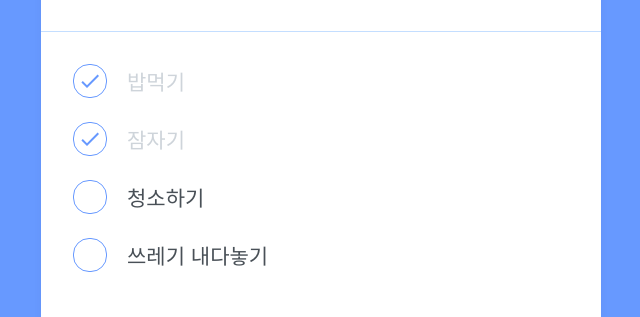
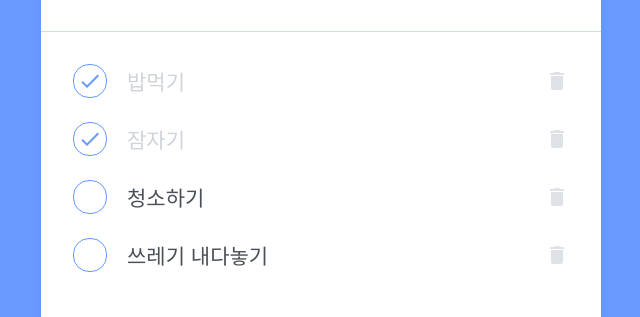
Before and after one commit to octavesop/react-todo, a React (Create React App) app: page / in a window 1280 px wide. Shown: the part 353-670 px from the top of the page, without its empty margins (319-959 px from the left). Built offline with nearby package versions, Linux system fonts and the light colour scheme.

Commit message:
onToggle, onRemove 추가

```diff
--- a/src/components/TodoItem.js
+++ b/src/components/TodoItem.js
@@ -1,6 +1,7 @@
 import React from 'react';
 import styled, { css } from 'styled-components';
 import { MdDone, MdDelete } from 'react-icons/md';
+import { useTodoDispatch } from './TodoContext';
 
 const Remove = styled.div`
   display: flex;
@@ -12,7 +13,6 @@ const Remove = styled.div`
   &:hover {
     color: #6799FF;
   }
-  display: none;
 `;
 
 const TodoItemBlock = styled.div`
@@ -58,15 +58,18 @@ const Text = styled.div`
 `;
 
 function TodoItem({ id, done, text }) {
+  const dispatch = useTodoDispatch();
+  const onToggle = () => dispatch({ type: 'TOGGLE', id});
+  const onRemove = () => dispatch({ type: 'REMOVE', id});
     return (
         <TodoItemBlock>
-            <CheckCircle done={done}>{done && <MdDone />}</CheckCircle>
+            <CheckCircle done={done} onClick={onToggle}>{done && <MdDone />}</CheckCircle>
             <Text done={done}>{text}</Text>
-            <Remove>
+            <Remove onClick={onRemove}>
                 <MdDelete />
             </Remove>
         </TodoItemBlock>
     );
 }
 
-export default TodoItem;
+export default React.memo(TodoItem);
```
